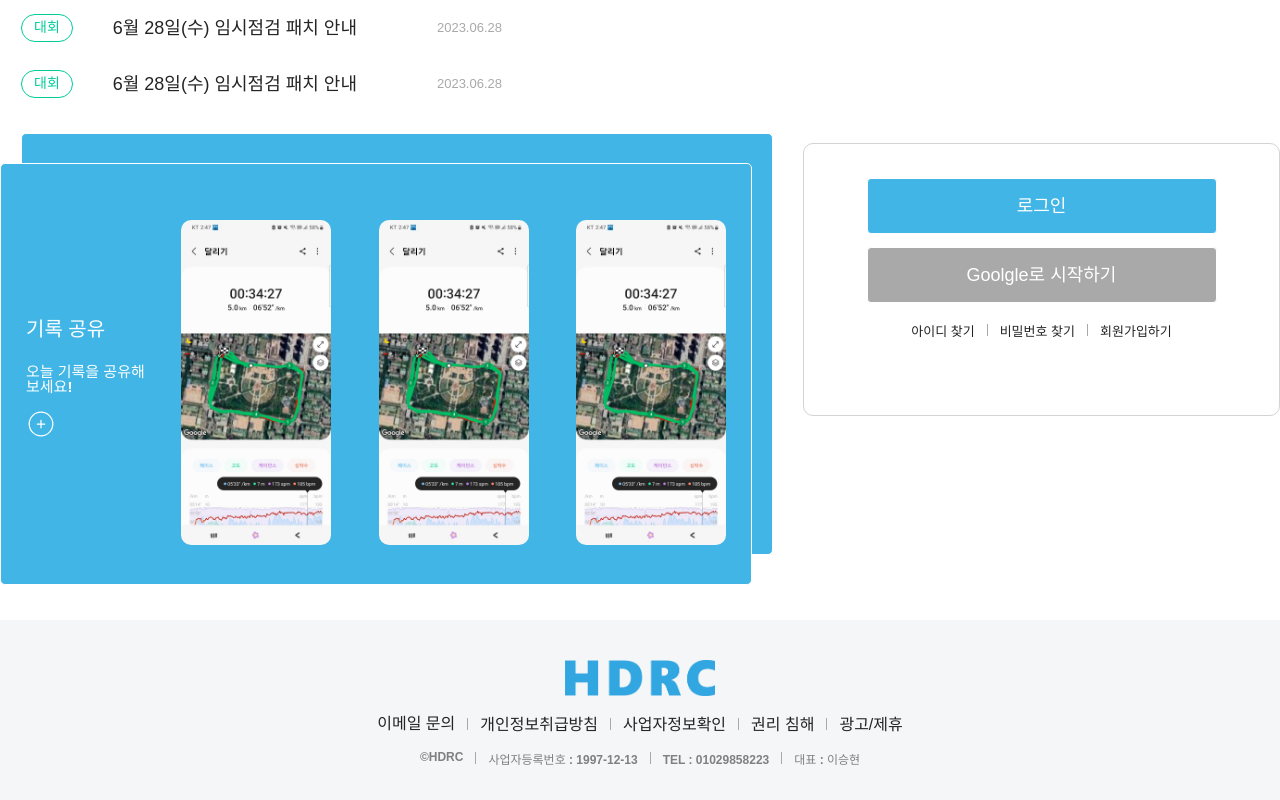
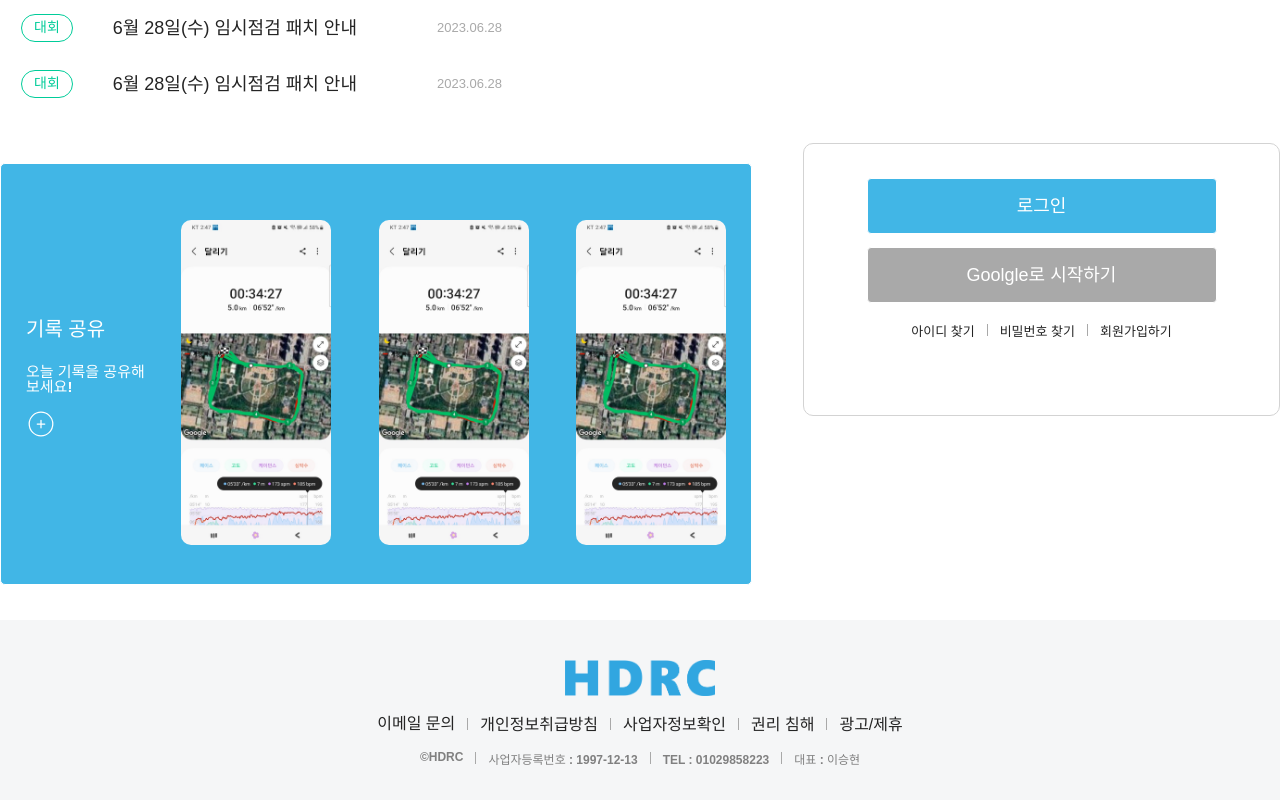
Before and after one commit to leesh2985/Portfolio00, a React (Vite) app: page / in a window 1280 px wide. Shown: the part 810-1610 px from the top of the page. Built offline with nearby package versions, Linux system fonts and the light colour scheme.

Commit message:
Record를 분리시킴

```diff
--- a/src/body/left/Left.tsx
+++ b/src/body/left/Left.tsx
@@ -1,6 +1,5 @@
 import styled from 'styled-components';
 import { CiCirclePlus } from 'react-icons/ci';
-import Record from './Record';
 
 export default function Left() {
   return (
@@ -48,7 +47,6 @@ export default function Left() {
           </TextItem>
         </TextUl>
       </TextContent>
-      <Record />
     </LeftSection>
   );
 }
--- a/src/body/left/Record.tsx
+++ b/src/body/left/Record.tsx
@@ -26,7 +26,7 @@ export default function Record() {
   );
 }
 
-const ShowContainer = styled.section`
+const ShowContainer = styled.div`
   display: flex;
   float: left;
   width: 700px;
```
